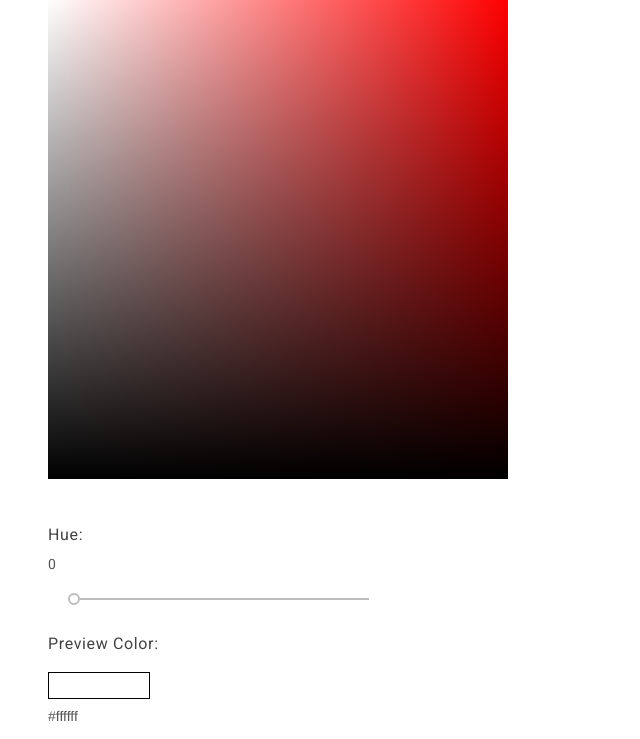
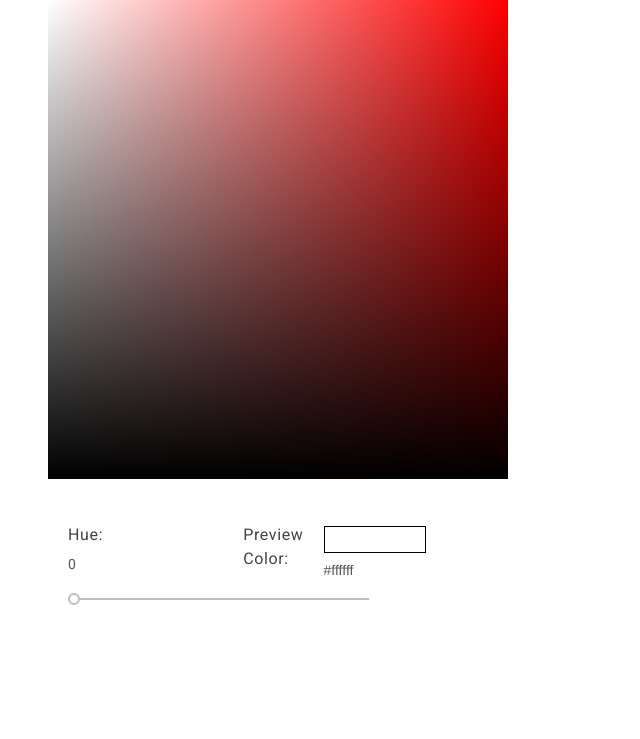
Before and after one commit to debugduck/color-picker, a Python web app: template templates/color_picker.html in a window 1280 px wide. Shown: the part 86-825 px from the top of the page, without its empty margins (0-640 px from the left). After the commit the page ends 691 px from the top, so only its background shows below. Run offline with Jinja, Linux system fonts and the light colour scheme; the template is opened without the code that fills it, so the values that code supplies are empty; some libraries are stand-ins or nearby versions.

Commit message:
Adjusted layout of the details under the gradient canvas

```diff
--- a/templates/color_picker.html
+++ b/templates/color_picker.html
@@ -14,13 +14,20 @@
 			<canvas id="gradient-box" class="gradient-canvas" width="460" height="480"></canvas>
 			<br>
 			<br>
-			<h6>Hue: <output id="hue_value">0</output></h6>
+
+			<div class="under-canvas-details" id="under-canvas-details">
+				<div id="hue-stuff">
+					<h6>Hue: <output id="hue_value">0</output></h6>
+				</div>
+				<div class="prev_text" id="preview-stuff">
+					<h6>Preview Color:</h6>
+				</div>
+				<div class="preview_values" id="preview-values">
+					<canvas id="preview_canvas" width="100" height="25" style="border: 1px solid black;"></canvas>
+					<output type="text" name="hex_preview" id="hex_preview">#ffffff</output>
+				</div>
+			</div>
 			<input class="mdl-slider mdl-js-slider" type="range" min="0" max="359" value="0" id="HUE" tabindex="0">
-			<div class="prev_box" id="under-canvas">
-				<h6>Preview Color:</h6>
-				<canvas id="preview_canvas" width="100" height="25" style="border: 1px solid black;"></canvas>
-				<output type="text" name="hex_preview" id="hex_preview">#ffffff</output>
-			</div>
 		</div>
 
 		<div class="cards" id="cards-body">
--- a/templates/style.css
+++ b/templates/style.css
@@ -71,11 +71,15 @@
 .mdl-selectfield__select {
   padding-right: 20px;
 }
-.prev_box {
+.prev_text {
 	padding-right: 20px;
+	padding-left: 140px;
 }
 #preview_canvas {
 	background-color: #ffffff;
+}
+.preview_values {
+	padding-top: 27px;
 }
 #rgb_c {
 	margin-bottom: 15px;
@@ -106,3 +110,9 @@
 #top_nav {
 	background-color: #ececec;
 }
+#under-canvas-details {
+	display: inline-flex;
+}
+.under-canvas-details {
+	padding-left: 20px;
+}
```
